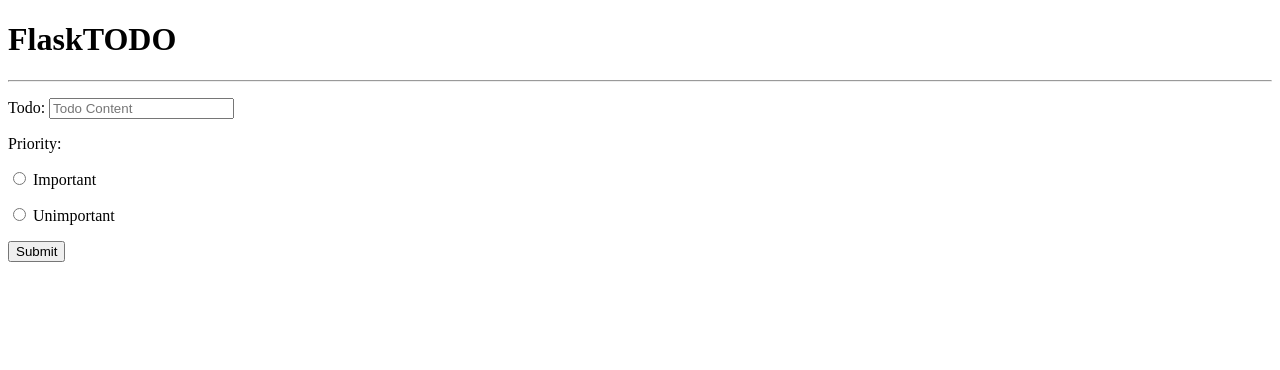
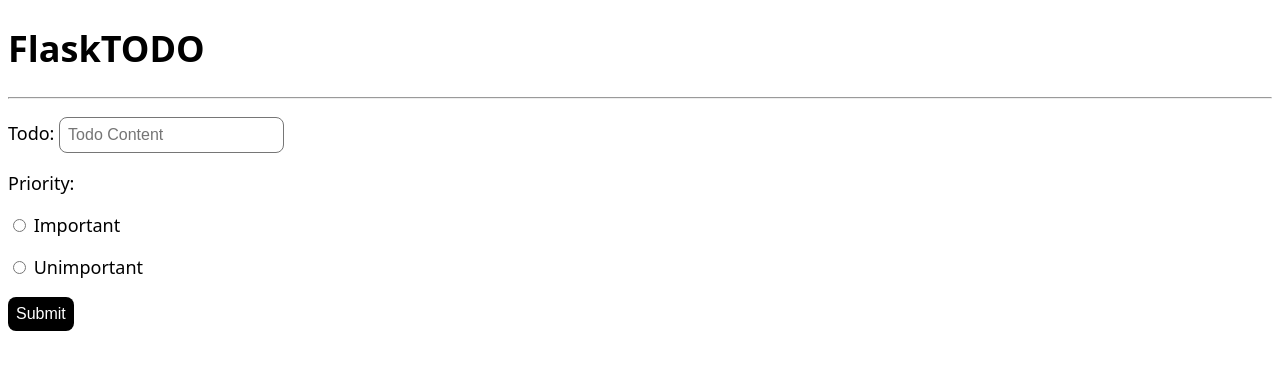
Before and after one commit to mikeygough/not-another-to-do-list, a Flask app: page / in a window 1280 px wide. Shown: the top 370 px of the page. Run offline with Flask 3, Linux system fonts and the light colour scheme.

Commit message:
add styles. implement db writing

```diff
--- a/app.py
+++ b/app.py
@@ -21,4 +21,10 @@ todos = db.todos
 # routes:
 @app.route('/', methods=('GET', 'POST'))
 def index():
+    if request.method=='POST':
+        content = request.form['content']
+        priority = request.form['priority']
+        todos.insert_one({'content': content, 'priority': priority})
+        return redirect(url_for('index'))
+
     return render_template('index.html')
--- /dev/null
+++ b/static/styles.css
@@ -0,0 +1,27 @@
+body {
+	font-family: system-ui, -apple-system, BlinkMacSystemFont, 'Segoe UI', Roboto, Oxygen, Ubuntu, Cantarell, 'Open Sans', 'Helvetica Neue', sans-serif;
+	font-size: 18px;
+}
+
+.todo {
+	padding: 20px;
+	margin: 10px;
+	background-color: #eee;
+}
+
+button, input[type=submit] {
+	padding: 0.5rem;
+	background-color: #000;
+	border-radius: 0.5rem;
+	border: none;
+	color: #fff;
+	font-size: 1rem;
+}
+
+input[type=text] {
+	padding: 0.5rem;
+	border-width: 1px;
+	border-style: solid;
+	border-radius: 0.5rem;
+	font-size: 1rem;
+}
--- a/templates/index.html
+++ b/templates/index.html
@@ -3,6 +3,7 @@
 <head>
     <meta charset="UTF-8">
     <title>FlaskApp</title>
+    <link rel="stylesheet" href="{{ url_for('static', filename='styles.css') }}">
 </head>
 <body>
     <h1>FlaskTODO</h1>
```
